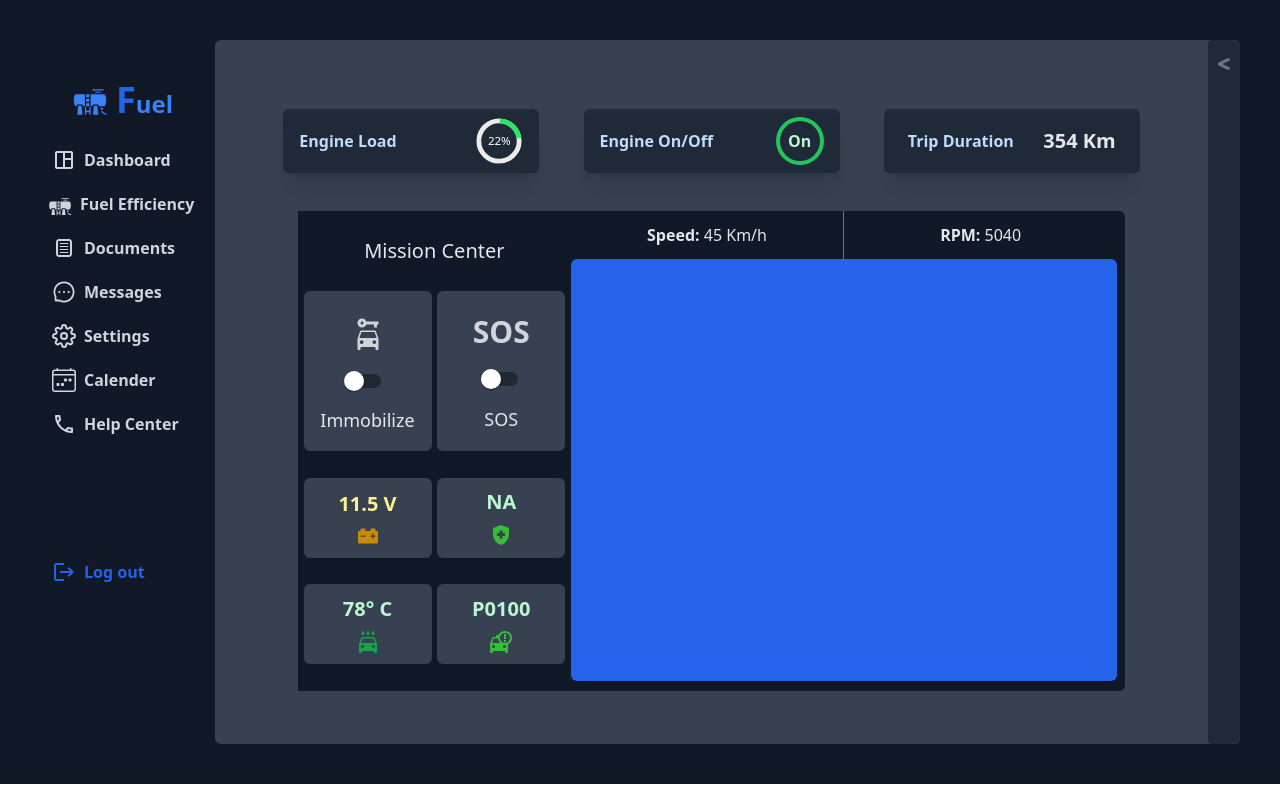
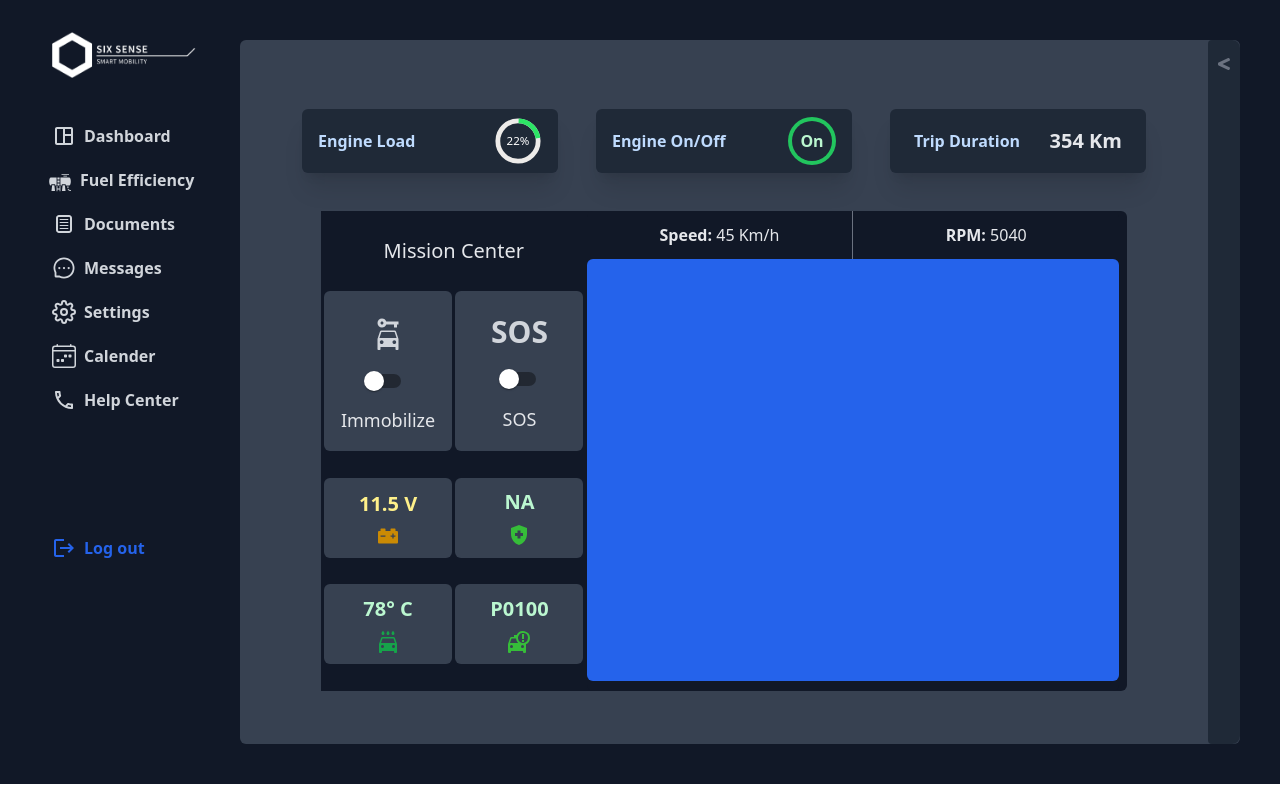
Before and after one commit to RohanSingh182003/Admin-Dashboard, a React (Vite) app: page / in a window 1280 px wide. Built offline with nearby package versions, Linux system fonts and the light colour scheme.

Commit message:
adding logo

```diff
--- a/src/App.jsx
+++ b/src/App.jsx
@@ -61,11 +61,8 @@ function App() {
                 onClick={toggleSidebar}
                 className="lg:hidden cursor-pointer mt-2"
               />
-              <div className="flex items-center my-1 lg:my-4 lg:ml-4 mt-2">
-                <GiFuelTank className="ml-8 mr-2 -mt-1 text-3xl" />
-                <p>
-                  <span className="text-4xl text-blue-00"> F</span>uel
-                </p>
+              <div className="grid w-44 place-items-center my-1 lg:my-4 lg:ml-4 mt-2">
+                <img className="w-32 h-10 lg:hidden" src="logo.png" alt="" />
               </div>
               <div
                 onClick={() => {
@@ -87,13 +84,10 @@ function App() {
               <ul className="flex flex-col items-center lg:mt-16 space-y-1">
                 <Link
                   to={"/"}
-                  className="w-40 text-gray-300 flex items-center cursor-pointer font-semibold -ml-10"
+                  className="w-40 text-gray-300 flex items-center cursor-pointer font-semibold absolute top-4 -left-1"
                 >
                   <div className="flex items-center lg:my-4 lg:ml-4 text-3xl text-blue-500 -mt-4 lg:-mt-8 my-6">
-                    <GiFuelTank className="ml-8 mr-2 -mt-1 text-4xl" />{" "}
-                    <p className="text-2xl">
-                      <span className="text-4xl text-blue-600"> F</span>uel
-                    </p>
+                    <img src="logo.png" alt="" />
                   </div>
                 </Link>
                 <Link
```
Also changed, not shown: src/Components/TopCards/EngineLoad.jsx (+7 -5 lines), public/logo.png (added).
